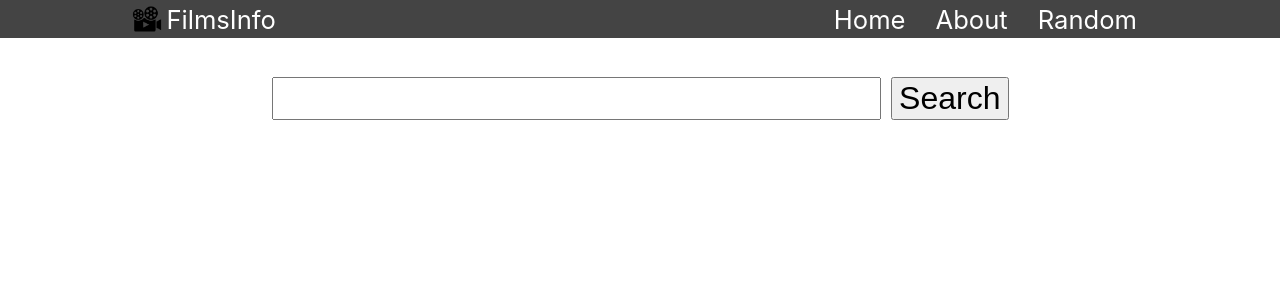
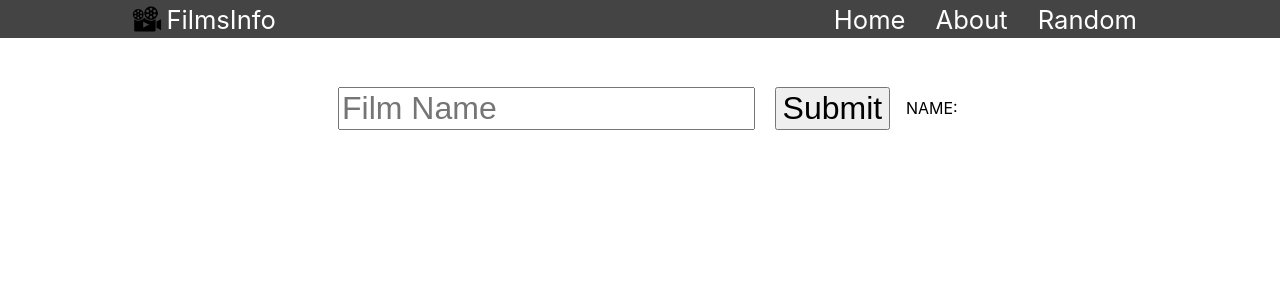
Before and after one commit to maxfrisson/react-films-info-app, a React (Create React App) app: page / in a window 1280 px wide. Shown: the top 300 px of the page. Built offline with nearby package versions, Linux system fonts and the light colour scheme.

Commit message:
add Card and fix Search

```diff
--- a/package.json
+++ b/package.json
@@ -14,6 +14,8 @@
     "@types/react-redux": "^7.1.7",
     "@types/react-router": "^5.1.16",
     "@types/react-router-dom": "^5.3.0",
+    "axios": "^0.22.0",
+    "formik": "^2.2.9",
     "react": "^17.0.2",
     "react-dom": "^17.0.2",
     "react-redux": "^7.2.0",
--- /dev/null
+++ b/src/api/api.ts
@@ -0,0 +1,14 @@
+import axios from "axios";
+
+export const instance = axios.create({
+  baseURL: "https://kinopoiskapiunofficial.tech/",
+  headers: {
+    "X-API-KEY": "25eaf476-5a6a-4298-b9f9-1ab420f06426",
+  },
+});
+
+export const filmAPI = {
+  filmProfile(id: number | string) {
+    return instance.get(`api/v2.2/films/${id}`);
+  },
+};
--- /dev/null
+++ b/src/components/Card/Card.module.css
@@ -0,0 +1,4 @@
+.cardBody {
+  display: flex;
+  flex-direction: column;
+}
--- a/src/components/Search/Search.module.css
+++ b/src/components/Search/Search.module.css
@@ -8,10 +8,11 @@
 
 .searchInput {
   font-size: 2rem;
-  width: 50%;
+  width: 70%;
+  margin: 10px;
 }
 
 .searchSubmit {
   font-size: 2rem;
-  margin-left: 10px;
+  margin: 10px;
 }
--- a/src/components/Search/Search.tsx
+++ b/src/components/Search/Search.tsx
@@ -1,10 +1,46 @@
-import styles from './Search.module.css'
+import React, { useState } from "react";
+import { Field, Form, Formik } from "formik";
+import styles from "./Search.module.css";
+import { filmAPI } from "../../api/api";
 
-export const Search = () => {
+interface mySearchValues {
+  filmName: string;
+}
+
+interface stateTypes {
+  nameOriginal?: string;
+}
+
+let initialState: stateTypes = {}
+
+
+export const Search: React.FC = () => {
+  const [state, setState] = useState(initialState);
+
+  const initialValues: mySearchValues = { filmName: "" };
+
   return (
     <div className={styles.search}>
-      <input className={styles.searchInput} type="text" />
-      <button className={styles.searchSubmit} >Search</button>
+      <Formik
+        initialValues={initialValues}
+        onSubmit={(values) => {
+          filmAPI.filmProfile(values.filmName).then((response) => setState(response.data));
+          console.log(state);
+        }}
+        >
+        <Form>
+          <Field
+            id="filmName"
+            name="filmName"
+            placeholder="Film Name"
+            className={styles.searchInput}
+          />
+          <button className={styles.searchSubmit} type="submit">
+            Submit
+          </button>
+        </Form>
+      </Formik>
+      <div>NAME: {state ? (state.nameOriginal) : null}</div>
     </div>
-  )
-}
+  );
+};
```
Also changed, not shown: src/components/Card/Card.tsx (added, +16 -0 lines), 1 other file (tests, documents, lock files or other folders).
